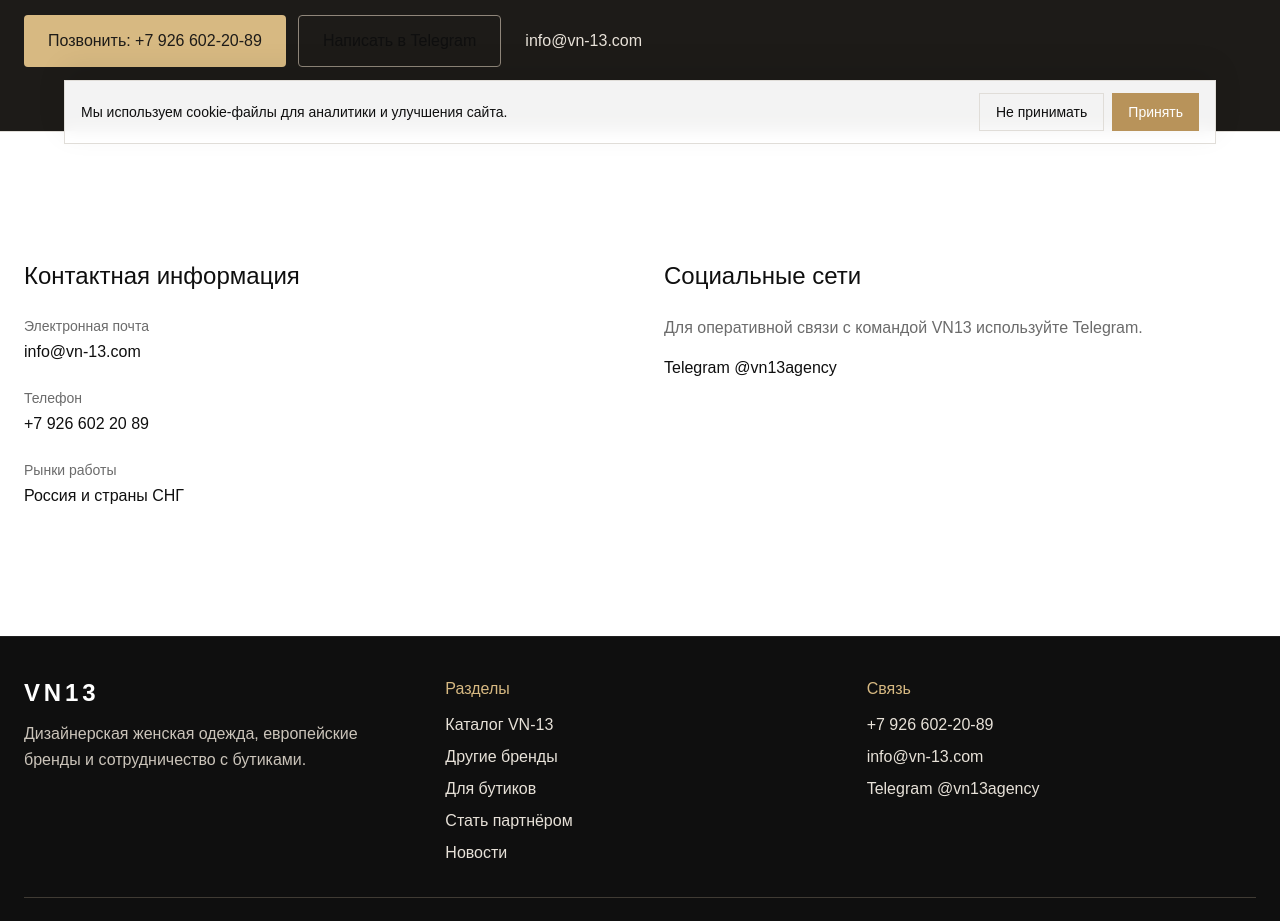
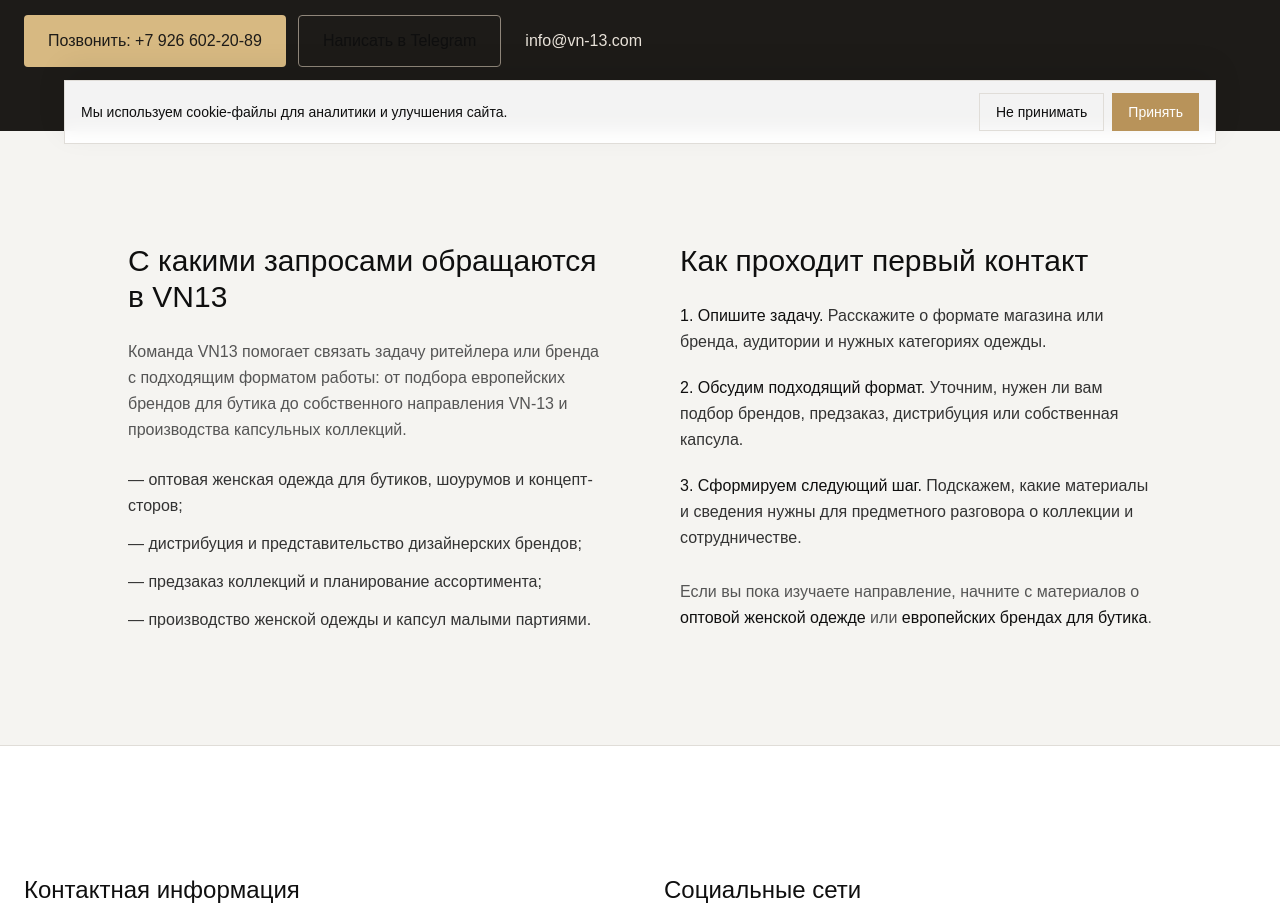
Before and after one commit to coffeeshop13/vn-13, a Next.js app: page /contact in a window 1280 px wide. Shown: the part 640-1561 px from the top of the page. Built offline with nearby package versions, Linux system fonts and the light colour scheme.

Commit message:
Expand contact page for B2B SEO intent

```diff
--- a/app/contact/page.tsx
+++ b/app/contact/page.tsx
@@ -1,4 +1,5 @@
 import type { Metadata } from 'next'
+import Link from 'next/link'
 import Header from '@/components/Header'
 import ContactForm from '@/components/ContactForm'
 import Footer from '@/components/Footer'
@@ -29,6 +30,57 @@ export default function ContactPage() {
       </section>
 
       <ContactForm />
+
+      <section className="py-20 md:py-28 px-6" style={{ backgroundColor: '#f5f4f1' }}>
+        <div className="max-w-5xl mx-auto">
+          <div className="grid md:grid-cols-2 gap-12 md:gap-20">
+            <div>
+              <h2 className="text-2xl md:text-3xl font-light mb-6" style={{ color: '#0f0f0f' }}>
+                С какими запросами обращаются в VN13
+              </h2>
+              <p className="leading-relaxed mb-6" style={{ color: '#555' }}>
+                Команда VN13 помогает связать задачу ритейлера или бренда с подходящим форматом работы: от подбора европейских брендов для бутика до собственного направления VN-13 и производства капсульных коллекций.
+              </p>
+              <ul className="space-y-3 leading-relaxed" style={{ color: '#333' }}>
+                <li>— оптовая женская одежда для бутиков, шоурумов и концепт-сторов;</li>
+                <li>— дистрибуция и представительство дизайнерских брендов;</li>
+                <li>— предзаказ коллекций и планирование ассортимента;</li>
+                <li>— производство женской одежды и капсул малыми партиями.</li>
+              </ul>
+            </div>
+
+            <div>
+              <h2 className="text-2xl md:text-3xl font-light mb-6" style={{ color: '#0f0f0f' }}>
+                Как проходит первый контакт
+              </h2>
+              <ol className="space-y-5 leading-relaxed" style={{ color: '#333' }}>
+                <li>
+                  <strong className="font-normal" style={{ color: '#0f0f0f' }}>1. Опишите задачу.</strong>{' '}
+                  Расскажите о формате магазина или бренда, аудитории и нужных категориях одежды.
+                </li>
+                <li>
+                  <strong className="font-normal" style={{ color: '#0f0f0f' }}>2. Обсудим подходящий формат.</strong>{' '}
+                  Уточним, нужен ли вам подбор брендов, предзаказ, дистрибуция или собственная капсула.
+                </li>
+                <li>
+                  <strong className="font-normal" style={{ color: '#0f0f0f' }}>3. Сформируем следующий шаг.</strong>{' '}
+                  Подскажем, какие материалы и сведения нужны для предметного разговора о коллекции и сотрудничестве.
+                </li>
+              </ol>
+              <p className="mt-7 leading-relaxed" style={{ color: '#555' }}>
+                Если вы пока изучаете направление, начните с материалов о{' '}
+                <Link href="/optovaya-zhenskaya-odezhda" className="underline underline-offset-4" style={{ color: '#0f0f0f' }}>
+                  оптовой женской одежде
+                </Link>{' '}
+                или{' '}
+                <Link href="/evropeyskie-brendy-zhenskoy-odezhdy" className="underline underline-offset-4" style={{ color: '#0f0f0f' }}>
+                  европейских брендах для бутика
+                </Link>.
+              </p>
+            </div>
+          </div>
+        </div>
+      </section>
 
       <section className="py-20 md:py-32 px-6" style={{ borderTop: '1px solid #e0ddd8', backgroundColor: '#fff' }}>
         <div className="max-w-7xl mx-auto">
```
